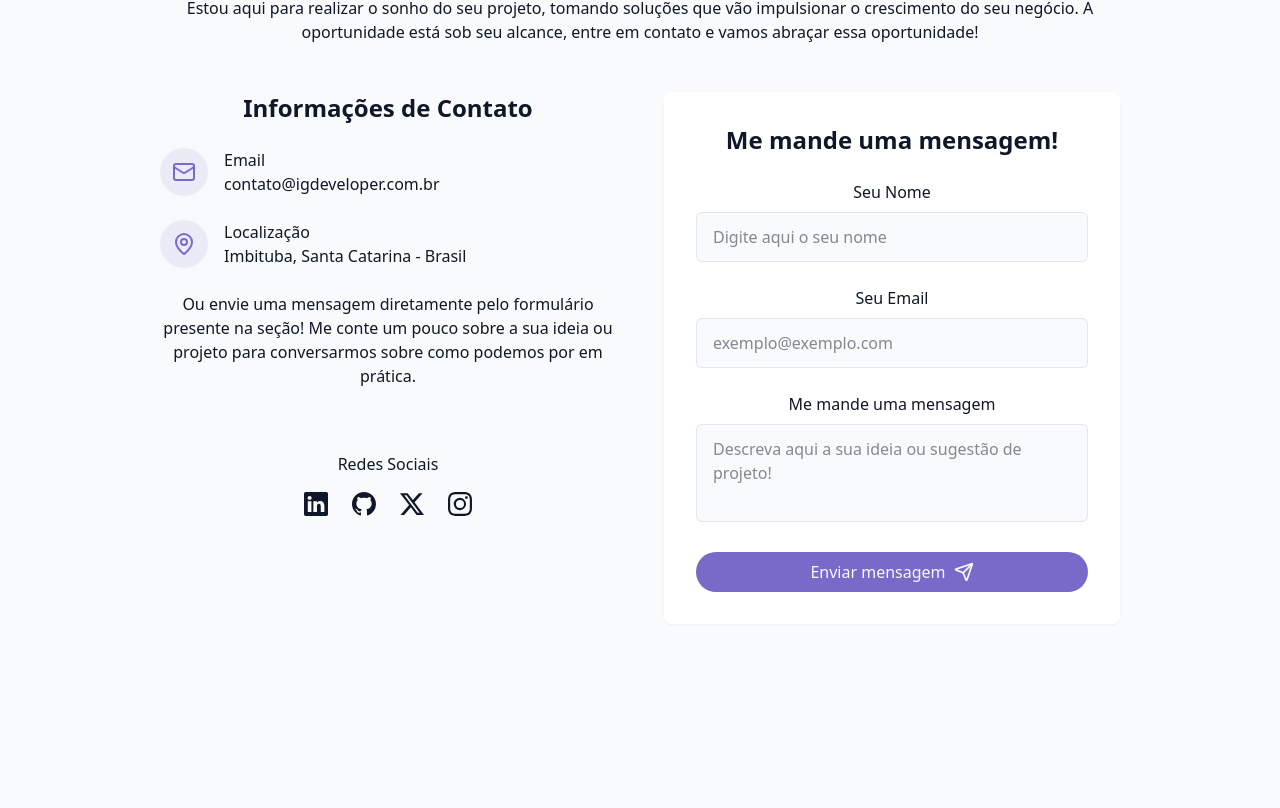
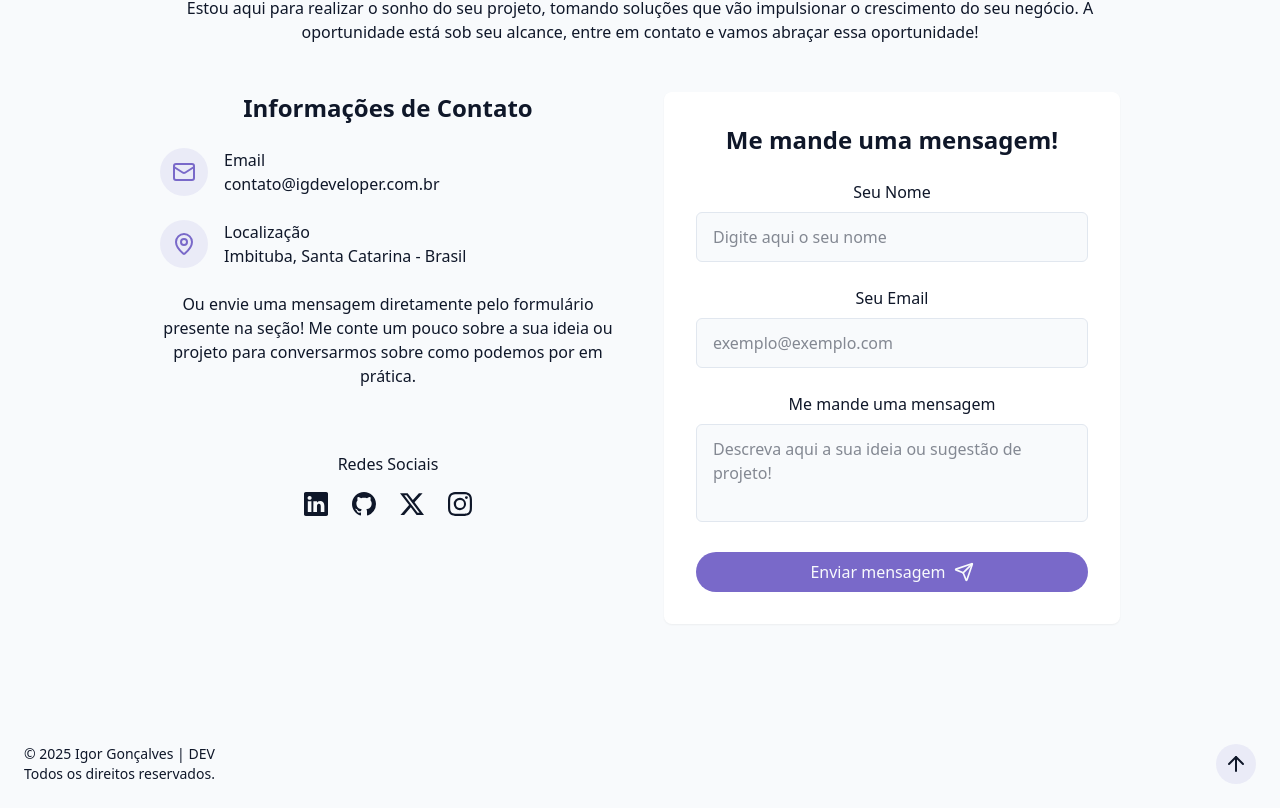
Before and after one commit to igorgp06/portfolio-IgorgpDEV-2, a React (Vite) app: page / in a window 1280 px wide. Shown: the part 4614-5422 px from the top of the page. Before the commit the page ends 5334 px from the top, so only its background shows below. Built offline with nearby package versions, Linux system fonts and the light colour scheme.

Commit message:
[WORK 4.3] Conclusão da seção footer

```diff
--- a/src/components/partials/footer/Footer.jsx
+++ b/src/components/partials/footer/Footer.jsx
@@ -1,11 +1,18 @@
-
+import { ArrowUp } from "lucide-react"
 
 export const Footer = () => {
 
     return (
-        <footer>
+        <footer className="py-6 px-6 relative p-8 flex flex-wrap justify-between items-center">
             {" "}
-            <p> </p>
+            <p className="text-sm text-muted-foreground">
+                {" "}
+                &copy; {new Date().getFullYear()} Igor Gonçalves | DEV <br />Todos os direitos reservados.
+            </p>
+
+            <a href="#hero" className="p-2 rounded-full bg-primary/10 hover:bg-primary/20 transition-colors duration-300">
+                <ArrowUp />
+            </a>
         </footer>
     )
 }
```
